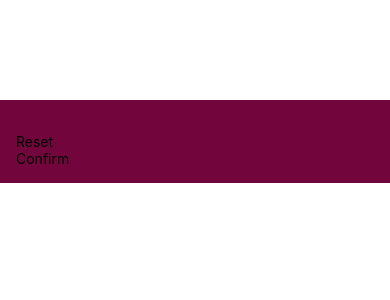
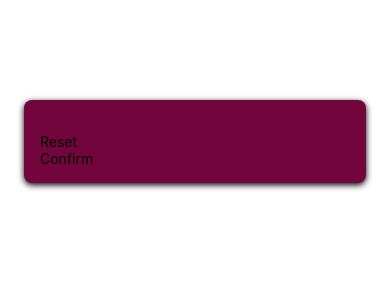
Before and after one commit to tiagoskaterock/mini-game-app, a React Native app: screen / in a window 390 px wide. Shown: the top 300 px of the page. Built offline with nearby package versions, Linux system fonts and the light colour scheme.

Commit message:
50. Styling for Android & iOS

```diff
--- a/screens/StartGameScreen.jsx
+++ b/screens/StartGameScreen.jsx
@@ -14,10 +14,16 @@ function StartGameScreen() {
 
 const styles = StyleSheet.create({
     inputContainer: {
-
         marginTop: 100,
+        marginHorizontal: 24,
         padding: 16,
         backgroundColor: '#72063c',
+        borderRadius: 8,
+        // elevation: 4,
+        shadowColor: 'black',
+        shadowOffset: {width: 0, height: 2},
+        shadowRadius: 6,
+        shadowOpacity: 1,
     }
 });
 
```
